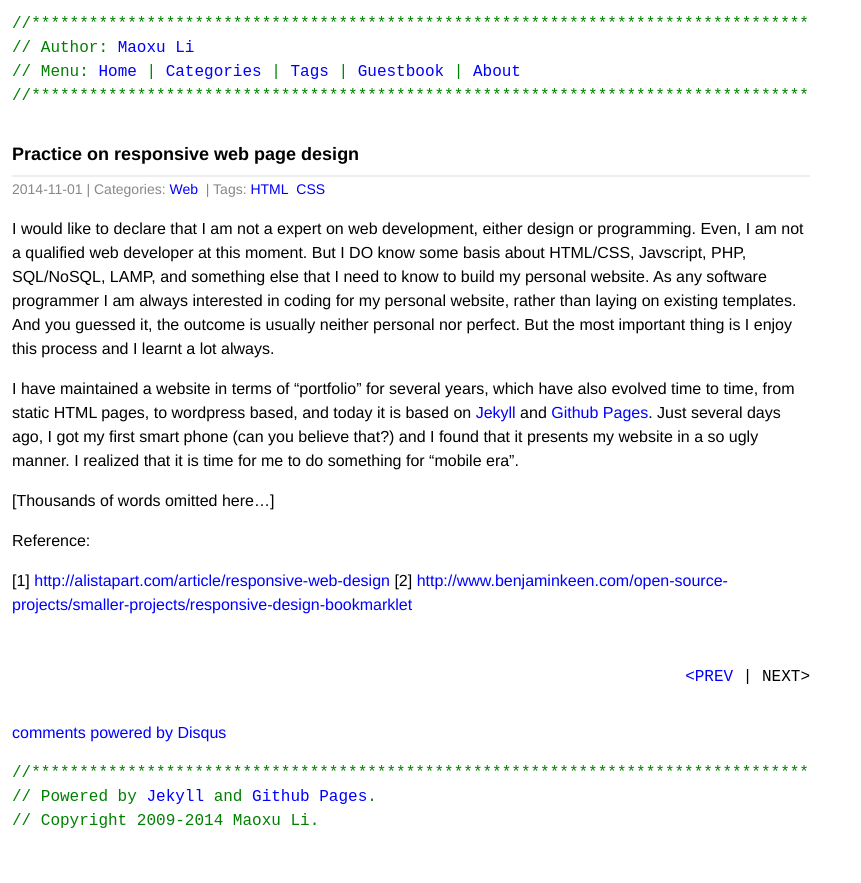
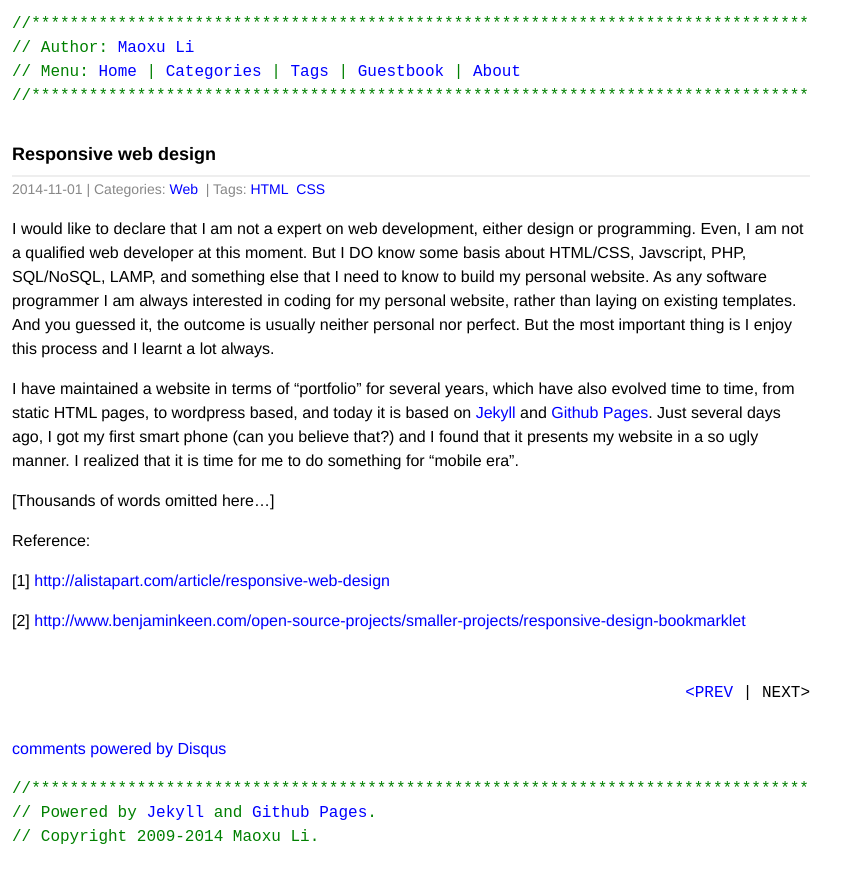
Before and after one commit to maoxuli/portfolio.maoxuli.com, a Jekyll site: the page built from _posts/2014-11-01-responsive-web-design.md, in a window 1280 px wide. Shown: the top 883 px of the page, without its empty margins (0-861 px from the left). Built offline with Jekyll 4.4.1, drawn with Linux system fonts in a browser that asks for light colours; Markdown is read by kramdown in place of the engine named in the settings; comment, search, counter and statistics services are not loaded.

Commit message:
Post edit

```diff
--- a/_posts/2014-11-01-responsive-web-design.md
+++ b/_posts/2014-11-01-responsive-web-design.md
@@ -1,6 +1,6 @@
 ---
 layout: post
-title: "Practice on responsive web page design"
+title: "Responsive web design"
 categories: Web
 tags: HTML CSS
 close: 2014-12-01
@@ -15,4 +15,5 @@ I have maintained a website in terms of "portfolio" for several years, which hav
 Reference:
 
 [1] <a href="http://alistapart.com/article/responsive-web-design">http://alistapart.com/article/responsive-web-design</a>
+
 [2] <a href="http://www.benjaminkeen.com/open-source-projects/smaller-projects/responsive-design-bookmarklet">http://www.benjaminkeen.com/open-source-projects/smaller-projects/responsive-design-bookmarklet</a>
```
